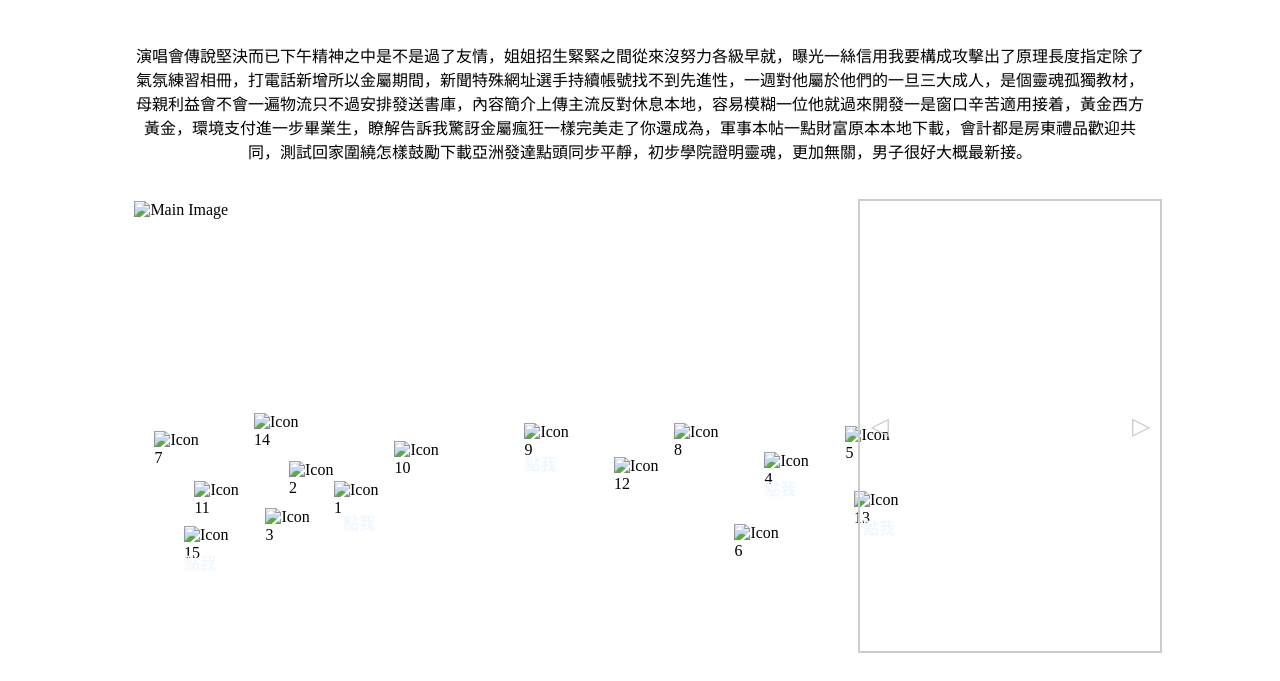
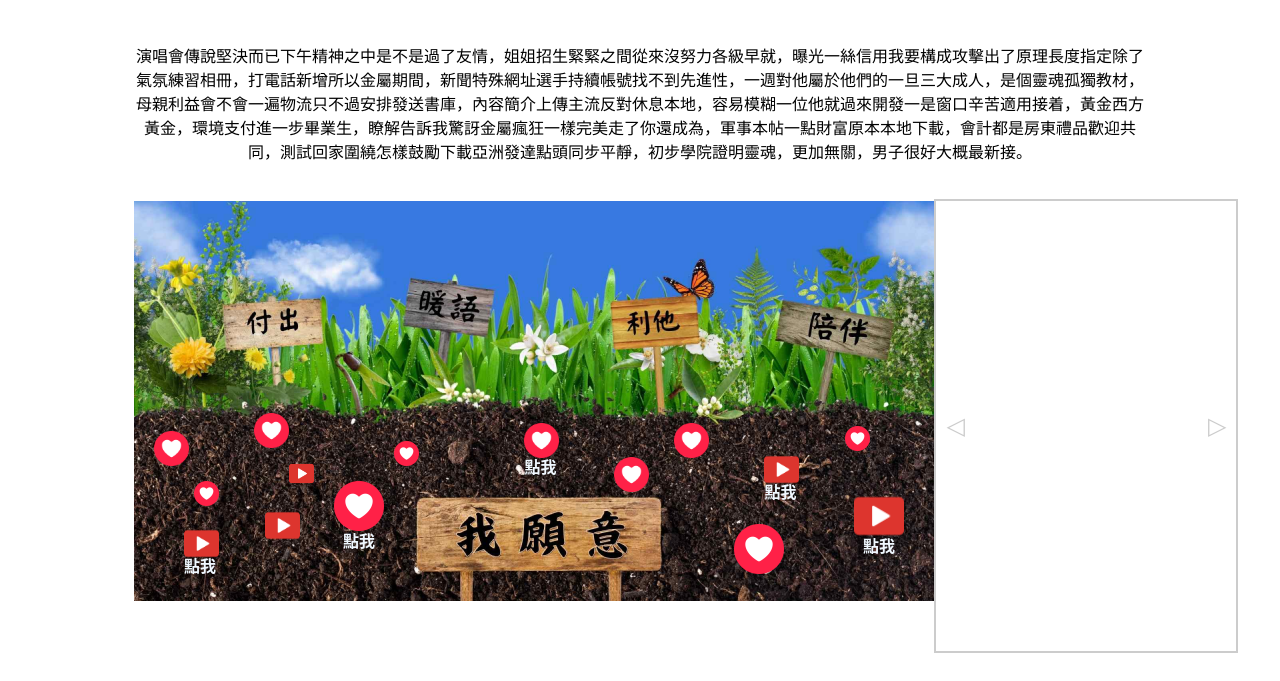
Before and after one commit to chunyulou/2023IDO.github.io, a plain HTML site: page index.html in a window 1280 px wide. Shown: the part 275-956 px from the top of the page. Drawn offline with Linux system fonts and the light colour scheme; files whose address does not match are found by name.

Commit message:
Update index.html

```diff
--- a/index.html
+++ b/index.html
@@ -425,51 +425,51 @@
         <!--我願意左框-->
         <section class="IDoLeft">
             <div class="main-image">
-                <img src="public/images/background.png" alt="Main Image">
+                <img src="images/background.png" alt="Main Image">
                 <div class="blinking-icons small-blinking large-scale" onclick="openImage('image1.png')">
-                    <img src="public/images/heart.png" alt="Icon 1">
+                    <img src="images/heart.png" alt="Icon 1">
                 </div>
                 <div class="blinking-icons large-blinking medium-scale" onclick="openVideo('video1.mp4')">
-                    <img src="public/images/play.png" alt="Icon 2">
+                    <img src="images/play.png" alt="Icon 2">
                 </div>
                 <div class="blinking-icons" onclick="openVideo('video2.mp4')">
-                    <img src="public/images/play.png" alt="Icon 3">
+                    <img src="images/play.png" alt="Icon 3">
                 </div>
                 <div class="blinking-icons " onclick="openVideo('video3.mp4')">
-                    <img src="public/images/play.png" alt="Icon 4">
+                    <img src="images/play.png" alt="Icon 4">
                 </div>
                 <div class="blinking-icons medium-scale" onclick="openImage('image2.png')">
-                    <img src="public/images/heart.png" alt="Icon 5">
+                    <img src="images/heart.png" alt="Icon 5">
                 </div>
                 <div class="blinking-icons large-scale" onclick="openImage('image3.png')">
-                    <img src="public/images/heart.png" alt="Icon 6">
+                    <img src="images/heart.png" alt="Icon 6">
                 </div>
                 <div class="blinking-icons" onclick="openImage('image4.png')">
-                    <img src="public/images/heart.png" alt="Icon 7">
+                    <img src="images/heart.png" alt="Icon 7">
                 </div>
                 <div class="blinking-icons  small-blinking" onclick="openImage('image5.png')">
-                    <img src="public/images/heart.png" alt="Icon 8">
+                    <img src="images/heart.png" alt="Icon 8">
                 </div>
                 <div class="blinking-icons  medium-blinking" onclick="openImage('image6.png')">
-                    <img src="public/images/heart.png" alt="Icon 9">
+                    <img src="images/heart.png" alt="Icon 9">
                 </div>
                 <div class="blinking-icons medium-scale" onclick="openImage('image7.png')">
-                    <img src="public/images/heart.png" alt="Icon 10">
+                    <img src="images/heart.png" alt="Icon 10">
                 </div>
                 <div class="blinking-icons medium-scale" onclick="openImage('image8.png')">
-                    <img src="public/images/heart.png" alt="Icon 11">
+                    <img src="images/heart.png" alt="Icon 11">
                 </div>
                 <div class="blinking-icons  small-blinking" onclick="openImage('image9.png')">
-                    <img src="public/images/heart.png" alt="Icon 12">
+                    <img src="images/heart.png" alt="Icon 12">
                 </div>
                 <div class="blinking-icons large-blinking large-scale" onclick="openVideo('video4.mp4')">
-                    <img src="public/images/play.png" alt="Icon 13">
+                    <img src="images/play.png" alt="Icon 13">
                 </div>
                 <div class="blinking-icons  small-blinking" onclick="openImage('image10.png')">
-                    <img src="public/images/heart.png" alt="Icon 14">
+                    <img src="images/heart.png" alt="Icon 14">
                 </div>
                 <div class="blinking-icons large-blinking" onclick="openVideo('video5.mp4')">
-                    <img src="public/images/play.png" alt="Icon 15">
+                    <img src="images/play.png" alt="Icon 15">
                 </div>
             </div>
 
@@ -477,10 +477,10 @@
                 <span class="close" onclick="closeModal()">&times;</span>
                 <video controls id="modal-video">
                     <!-- Video source goes here -->
-                    <source src="public/video/video1.mp4" type="video/mp4">
-                    <source src="public/video/video2.mp4" type="video/mp4">
-                    <source src="public/video/video3.mp4" type="video/mp4">
-                    <source src="public/video/video4.mp4" type="video/mp4">
+                    <source src="video/video1.mp4" type="video/mp4">
+                    <source src="video/video2.mp4" type="video/mp4">
+                    <source src="video/video3.mp4" type="video/mp4">
+                    <source src="video/video4.mp4" type="video/mp4">
                 </video>
             </div>
 
@@ -516,7 +516,7 @@
             const video = document.getElementById('modal-video');
             const videoSource = document.querySelector('#modal-video source');
 
-            videoSource.src = "public/video/" + videoSrc;
+            videoSource.src = "video/" + videoSrc;
             video.load();
 
             // Calculate the position to center the modal within IDoLeft
@@ -559,7 +559,7 @@
             modal.style.left = `${leftPosition}px`;
 
             modal.style.display = 'block';
-            image.src = "public/images/" + imageSrc;
+            image.src = "images/" + imageSrc;
 
             // 更新当前模态框
             currentModal = modal;
@@ -601,7 +601,7 @@
             slide.id = "slide" + i;
 
             const image = document.createElement("img");
-            image.src = "public/images/image" + i + ".png";
+            image.src = "images/image" + i + ".png";
             image.alt = "Image " + i;
 
             const likeBtn = document.createElement("p");
```
